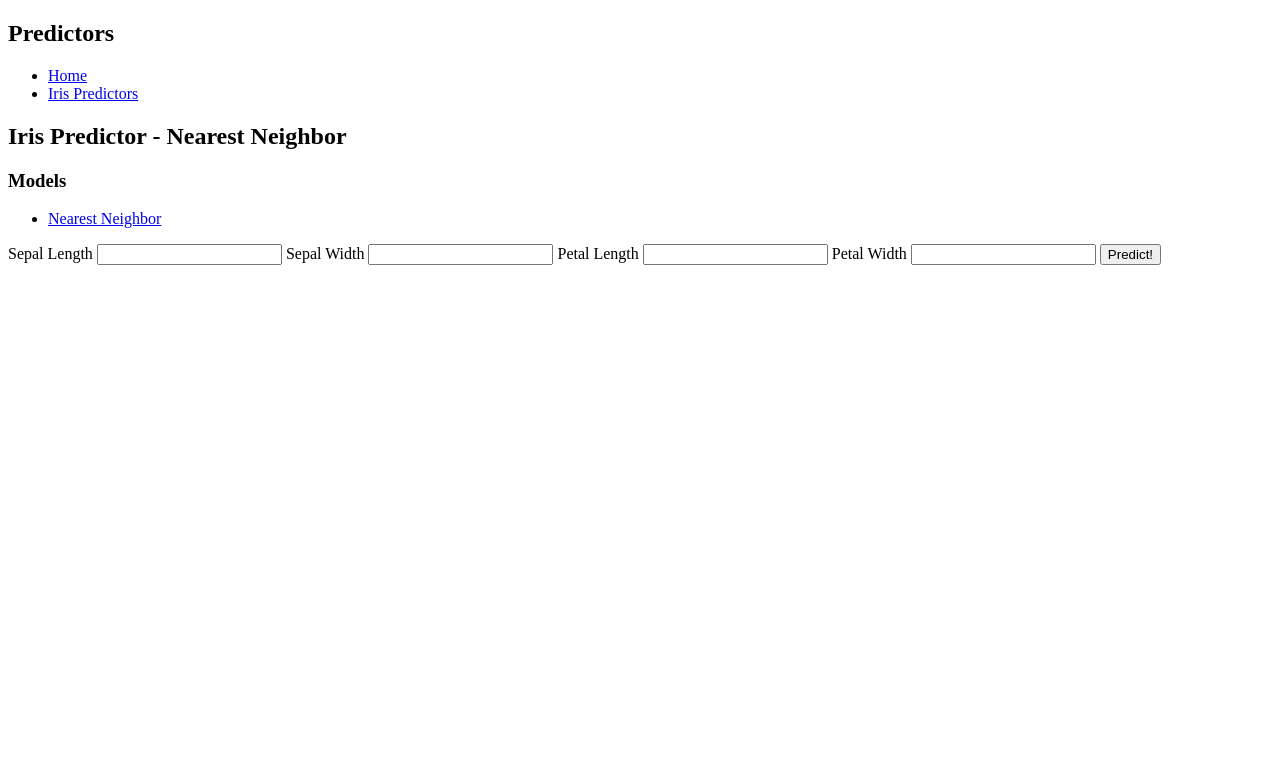
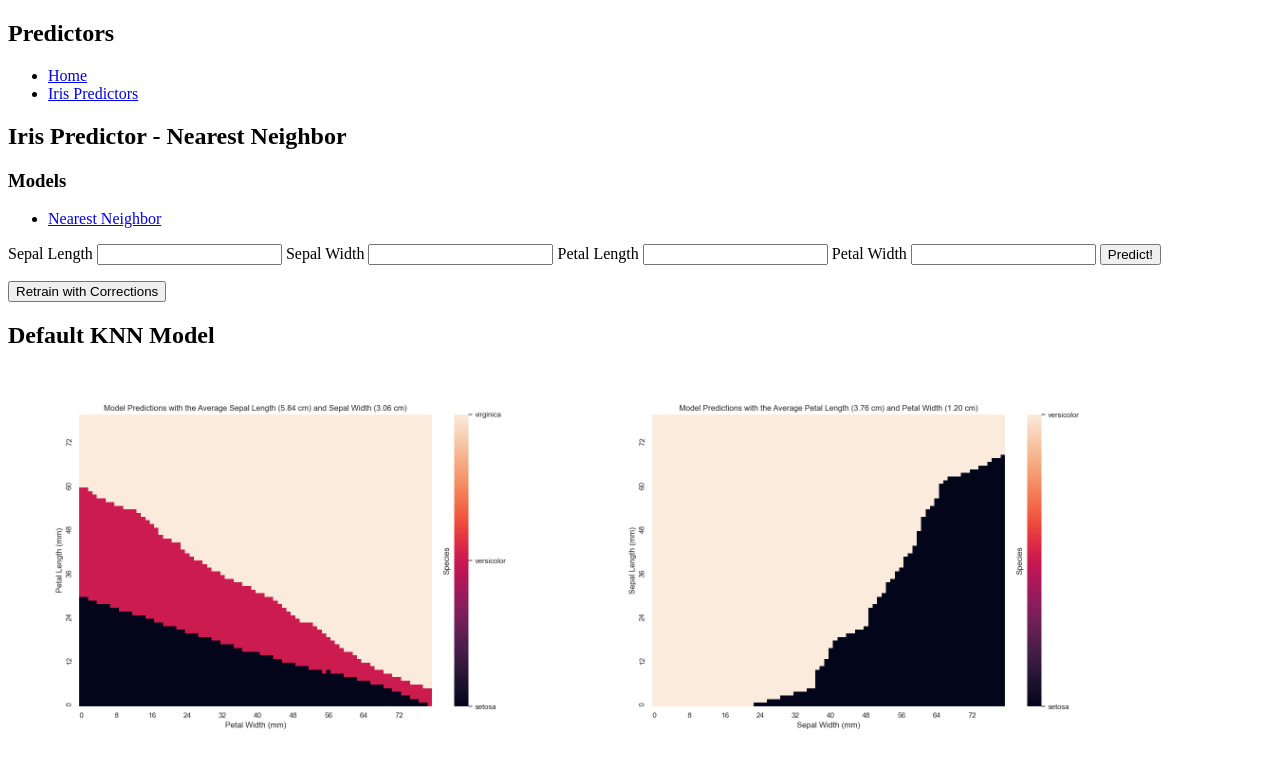
Before and after one commit to brayjmendoza/webdev-classifier, a Flask app: page /iris/knn in a window 1280 px wide. Shown: the top 768 px of the page. Run offline with Flask 3, Linux system fonts and the light colour scheme; data that the repository does not hold is empty.

Commit message:
reorganized files, added visualization (not fully working), added clean command

```diff
--- a/predictor/__init__.py
+++ b/predictor/__init__.py
@@ -21,7 +21,7 @@ def create_app(test_config = None):
     except OSError:
         pass
 
-    # Register database functions
+    # Register database functions/commands
     from predictor.database import db
     db.init_app(app)
 
@@ -29,6 +29,10 @@ def create_app(test_config = None):
     from predictor.iris.routes import iris_bp
     app.register_blueprint(iris_bp, url_prefix='/iris')
 
+    # Register additional utility commands
+    from . import commands
+    commands.register_commands(app)
+
     @app.route('/')
     def index():
         """Render homepage"""
--- a/predictor/iris/routes.py
+++ b/predictor/iris/routes.py
@@ -1,10 +1,10 @@
 import os
 
-from flask import Blueprint, render_template, request, jsonify, session
+from flask import Blueprint, render_template, request, jsonify, session, url_for
 
-from predictor.iris import models
+from predictor.iris import model_loader
 from predictor.database.db import get_db
-from numpy import asarray, array, reshape, concatenate
+from numpy import asarray, array, reshape, concatenate, arange, zeros
 from sklearn.datasets import load_iris
 
 iris_bp = Blueprint('iris', __name__)
@@ -27,19 +27,20 @@ def knn_classifier():
     ).fetchall()
 
     # Keep track if the model can be retrained or not
-    if corrections:
+    if os.path.exists('predictor/models/iris/knn_new.pkl'):
+        session['retrained'] = True
+    else:
         session['retrained'] = False
-    else:
-        session['retrained'] = True
 
     return render_template('iris/knn.html',
                            corrections=corrections,
-                           index=SPECIES)
+                           index=SPECIES,
+                           model='knn')
 
 @iris_bp.route('/knn/predict', methods=["POST"])
 def knn_predict():
     print('loading model...')
-    knn_model = models.load_knn_model()  # k nearest neighbors model from hw5
+    knn_model = model_loader.load_knn_model()  # k nearest neighbors model from hw5
     print('loaded!')
 
     data = request.json
@@ -95,11 +96,44 @@ def knn_incorrect():
                            corrections=all_corrections,
                            index=SPECIES)
 
-@iris_bp.route('/knn/retrain', methods=['POST'])
-def knn_retrain():
-    db = get_db()
+def knn_retrain(features, targets):
+    ## NOTE: Look into incremental learning
+    from numpy.random import permutation
+    from sklearn.neighbors import KNeighborsClassifier
+    from joblib import dump
+
+    # Scramble data to remove (potential) dependence on ordering
+    indices = permutation(len(targets))
+    features = features[indices]
+    targets = targets[indices]
+
+    ##### Since the dataset is small, we will use all data
+    # Define training and testing sets
+    # from sklearn.model_selection import train_test_split
+    # X_train, X_test, y_train, y_test = train_test_split(all_features,
+    #                                                    all_targets,
+    #                                                     test_size=model_loader.TEST_PERCENT)
+
+
+    # Train new model
+    print("Training...")
+    new_knn_model = KNeighborsClassifier(n_neighbors=model_loader.BEST_K)
+    new_knn_model.fit(features, targets)
+    print("Trained!")
+
+    # Save new model
+    print("Saving...")
+    dump(new_knn_model, 'predictor/models/iris/knn_new.pkl')
+    print("Saved!")
+
+    return new_knn_model
+
+
+@iris_bp.route('/knn/retrain_and_visualize', methods=['POST'])
+def knn_retrain_and_visualize():
     session['retrained'] = True
 
+    db = get_db()
     iris_data = load_iris()
 
     # Get pre-existing feature and target data from dataset
@@ -128,38 +162,132 @@ def knn_retrain():
 
     print("Obtained all data...")
 
-    ####################
-    ##  Retrain model!
-    #   NOTE: Look into incremental learning
-    ####################
-    from numpy.random import permutation
-    from sklearn.neighbors import KNeighborsClassifier
-    from joblib import dump
+    new_model = knn_retrain(all_features, all_targets)
 
-    # Scramble data to remove (potential) dependence on ordering
-    indices = permutation(len(all_targets))
-    all_features = all_features[indices]
-    all_targets = all_targets[indices]
+    # Create plots for visualization
 
-    print("Scrambled data!")
+    model_visualization(db, new_model)
 
-    ##### Since the dataset is small, we will use all data
-    # Define training and testing sets
-    # from sklearn.model_selection import train_test_split
-    # X_train, X_test, y_train, y_test = train_test_split(all_features,
-    #                                                    all_targets,
-    #                                                     test_size=models.TEST_PERCENT)
+    return render_template('iris/irisRetrainPlots.html', model='knn')
+
+def model_visualization(db, model):
+    """Create images to visualize retrained models"""
+
+    # Average feature values for the original iris dataset (rounded)
+    SEPALLEN_DATA_AVG = 5.86
+    SEPALWID_DATA_AVG = 3.05
+    PETALLEN_DATA_AVG = 7.90
+    PETALWID_DATA_AVG = 7.90
+    IRIS_DATA_TOTAL = 150  # number of irises in the iris dataset
+
+    # Average feature values for corrections
+    SEPALLEN_CORR_AVG = db.execute(
+        "SELECT AVG(sepallen) FROM iris "
+        "WHERE model LIKE ?", ('knn', )
+    ).fetchone()
+
+    SEPALWID_CORR_AVG = db.execute(
+        "SELECT AVG(sepalwid) FROM iris "
+        "WHERE model LIKE ?", ('knn', )
+    ).fetchone()
+    PETALLEN_CORR_AVG = db.execute(
+        "SELECT AVG(petallen) FROM iris "
+        "WHERE model LIKE ?", ('knn', )
+    ).fetchone()
+    PETALWID_CORR_AVG = db.execute(
+        "SELECT AVG(petalwid) FROM iris "
+        "WHERE model LIKE ?", ('knn', )
+    ).fetchone()
+    IRIS_CORR_TOTAL = db.execute(
+        "SELECT COUNT(id) FROM iris "
+        "WHERE model LIKE ?", ('knn', )
+    ).fetchone()
+
+    # Convert types
+    SEPALLEN_CORR_AVG = float(SEPALLEN_CORR_AVG[0])
+    SEPALWID_CORR_AVG = float(SEPALWID_CORR_AVG[0])
+    PETALLEN_CORR_AVG = float(PETALLEN_CORR_AVG[0])
+    PETALWID_CORR_AVG = float(PETALWID_CORR_AVG[0])
+    IRIS_CORR_TOTAL = int(IRIS_CORR_TOTAL[0])
+
+    ## We can only plot 2 dimensions at a time!
+    from seaborn import set, heatmap
+
+    ##################
+    ## Sepal Plane
+    ##################
+
+    # Get averages including corrections
+    SEPALLEN_AVG = (SEPALLEN_DATA_AVG + SEPALLEN_CORR_AVG) / (IRIS_DATA_TOTAL + IRIS_CORR_TOTAL)
+    SEPALWID_AVG = (SEPALWID_DATA_AVG + SEPALWID_CORR_AVG) / (IRIS_DATA_TOTAL + IRIS_CORR_TOTAL)
+
+    VERTICAL = arange(0,8,.1) # array of vertical input values
+    HORIZONT = arange(0,8,.1) # array of horizontal input values
+    PLANE = zeros( (len(HORIZONT),len(VERTICAL)) ) # the output array
+
+    col = 0
+    row = 0
+    for petalwid in VERTICAL: # for every sepal length
+        for petallen in HORIZONT: # for every sepal width
+            Features = [ SEPALLEN_AVG, SEPALWID_AVG, petallen, petalwid ]
+            output = model.predict([Features])
+            PLANE[row,col] = int(round(output[0]))
+            row += 1
+        row = 0
+        col += 1
+
+    # Create heatmap
+    set(rc = {'figure.figsize':(12,8)})  # figure size!
+    ax = heatmap(PLANE, cbar_kws={'ticks': [0, 1, 2]})
+    ax.invert_yaxis() # to match our usual direction
+    ax.set(xlabel="Petal Width (mm)", ylabel="Petal Length (mm)")
+    ax.set_title(
+        f"Model Predictions with the Average Sepal Length ({SEPALLEN_AVG:.2f} cm) and Sepal Width ({SEPALWID_AVG:.2f} cm)")
+    ax.set_xticks(ax.get_xticks()[::4])
+    ax.set_yticks(ax.get_yticks()[::4])
+
+    # Modify color bar
+    cbar = ax.collections[0].colorbar # Get color bar from heatmap
+    cbar.set_label('Species', labelpad=-95)  # Set the label for the color bar
+    cbar.set_ticklabels(['setosa', 'versicolor', 'virginica'])  # Set the tick labels
+
+    # Save Plot
+    ax.get_figure().savefig(url_for('static', filename='iris_knn_petal_new'))
 
 
-    # Train new model
-    print("Training...")
-    new_knn_model = KNeighborsClassifier(n_neighbors=models.BEST_K)
-    new_knn_model.fit(all_features, all_targets)
-    print("Trained!")
+    ##################
+    ## Petal Plane
+    ##################
 
-    # Save new model
-    print("Saving...")
-    dump(new_knn_model, 'predictor/iris/models/iris_knn_new.pkl')
-    print("Saved!")
+    # Get averages including corrections
+    PETALLEN_AVG = (PETALLEN_DATA_AVG + PETALLEN_CORR_AVG) / (IRIS_DATA_TOTAL + IRIS_CORR_TOTAL)
+    PETALWID_AVG = (PETALWID_DATA_AVG + PETALWID_CORR_AVG) / (IRIS_DATA_TOTAL + IRIS_CORR_TOTAL)
 
-    return ''
+    col = 0
+    row = 0
+    for sepalwid in VERTICAL: # for every sepal length
+        for sepallen in HORIZONT: # for every sepal width
+            Features = [ sepalwid, sepallen, PETALLEN_AVG, PETALWID_AVG ]
+            output = model.predict([Features])
+            PLANE[row,col] = int(round(output[0]))
+            row += 1
+        row = 0
+        col += 1
+
+    # Create heatmap
+    set(rc = {'figure.figsize':(12,8)})  # figure size!
+    ax = heatmap(PLANE, cbar_kws={'ticks': [0, 1, 2]})
+    ax.invert_yaxis() # to match our usual direction
+    ax.set(xlabel="Petal Width (mm)", ylabel="Petal Length (mm)")
+    ax.set_title(
+        f"Model Predictions with the Average Sepal Length ({PETALLEN_AVG:.2f} cm) and Sepal Width ({PETALWID_AVG:.2f} cm)")
+    ax.set_xticks(ax.get_xticks()[::4])
+    ax.set_yticks(ax.get_yticks()[::4])
+
+    # Modify color bar
+    cbar = ax.collections[0].colorbar # Get color bar from heatmap
+    cbar.set_label('Species', labelpad=-95)  # Set the label for the color bar
+    cbar.set_ticklabels(['setosa', 'versicolor', 'virginica'])  # Set the tick labels
+
+    # Save Plot
+    ax.get_figure().savefig(url_for('static', filename='img/iris_knn_petal_new'))
--- a/predictor/static/main.js
+++ b/predictor/static/main.js
@@ -40,7 +40,7 @@ function retrain(classType, model) {
      * model - the model to be retrained (e.g. knn, dtree)
      */
 
-    let path = `/${classType}/${model}/retrain`
+    let path = `/${classType}/${model}/retrain_and_visualize`
 
     console.log(path)
 
--- a/predictor/templates/base.html
+++ b/predictor/templates/base.html
@@ -2,6 +2,7 @@
 <html>
   <head>
     <title>{% block title %}{% endblock %}</title>
+    <link rel="stylesheet" href="{{ url_for('static', filename='styles.css')}}">
   </head>
   <body>
     <nav>
@@ -18,6 +19,10 @@
 
         {% block content %}{% endblock %}
 
+        <script src="{{ url_for('static', filename='main.js') }}"></script>
+
+        {% block js %}{% endblock %}
+
     </section>
   </body>
 </html>
--- a/predictor/templates/iris/iris.html
+++ b/predictor/templates/iris/iris.html
@@ -14,8 +14,10 @@
   </nav>
 
   {% block subcontent %}{% endblock %}
+
+{% endblock %}
+{% block js %}
   <!-- General JavaScript-->
-  <script src="{{ url_for('static', filename='main.js') }}"></script>
   <script>correction('iris')</script>
 
   <!-- Iris-Specific JavaScript-->
@@ -52,6 +54,6 @@
   }
   </script>
 
-  {% block js %}{% endblock %}
+  {% block subjs %}{% endblock %}
 
 {% endblock %}
--- a/predictor/templates/iris/irisForm.html
+++ b/predictor/templates/iris/irisForm.html
@@ -20,8 +20,9 @@
   </button>
 </form>
 
+<p id="prediction"></p>
+
 <!-- Corrections -->
-<p id="prediction"></p>
 <button type="button" id="incorrect" style="display: none"
   onclick="document.getElementById('correction').style.display='block';
             document.getElementById('incorrect').style.display='none';">
--- /dev/null
+++ b/predictor/templates/iris/irisRetrainPlots.html
@@ -0,0 +1,5 @@
+{% if session['retrained'] %}
+  <h2>Retrained KNN Model</h2>
+  <img src="{{ url_for('static', filename='iris_' + model + '_sepal_new') }}">
+  <img src="{{ url_for('static', filename='iris_' + model + '_petal_new') }}">
+{% endif %}
--- a/predictor/templates/iris/knn.html
+++ b/predictor/templates/iris/knn.html
@@ -10,8 +10,14 @@
 
   {% include 'corrections.html' %}
 
+  <h2>Default KNN Model</h2>
+  <img src="{{ url_for('static', filename='img/iris_knn_sepal.png') }}" style="width: 45%">
+  <img src="{{ url_for('static', filename='img/iris_knn_petal.png') }}" style="width: 45%">
+
+  {% include 'iris/irisRetrainPlots.html' %}
+
 {% endblock %}
-{% block js %}
+{% block subjs %}
   <script>
     prediction('knn')
     retrain('iris', 'knn')
```
Also changed, not shown: predictor/commands.py (added, +37 -0 lines), predictor/iris/model_loader.py (renamed from predictor/iris/models.py, +7 -7 lines), predictor/static/img/iris_knn_petal.png (added), predictor/static/img/iris_knn_sepal.png (added), predictor/static/styles.css (added), 5 other files. Lines whose indentation alone changed are shown as unchanged.
